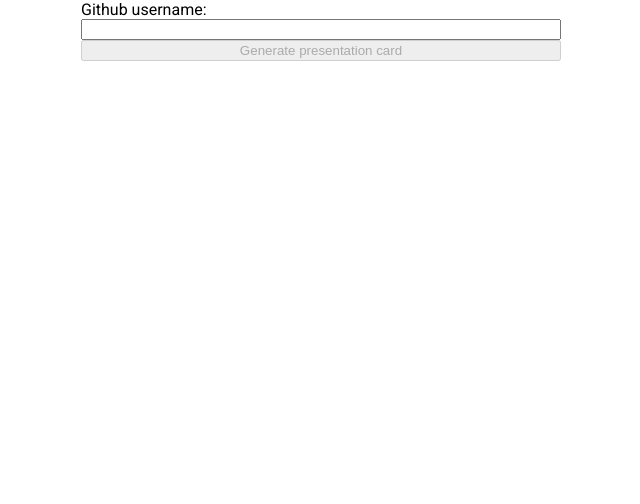
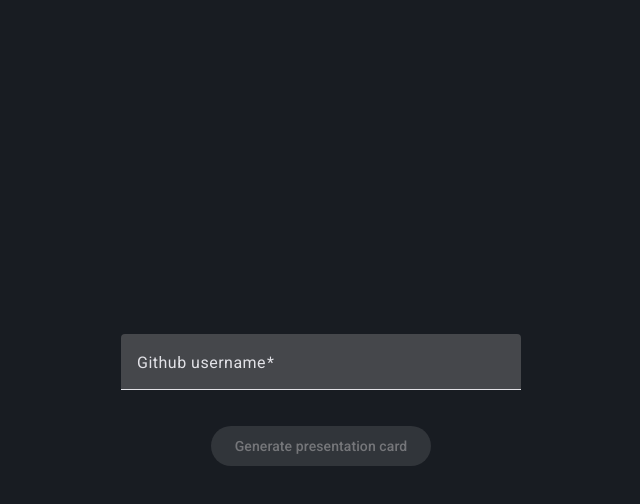
Before and after one commit to matheus-bento/meishi, an Angular app in the folder meishi.client/: page / in a window 1280 px wide. Shown: the top 504 px of the page, without its empty margins (319-959 px from the left). Built offline with nearby package versions, Linux system fonts and the light colour scheme.

Commit message:
Styling the github user name form

```diff
--- a/meishi.client/src/app/app.component.css
+++ b/meishi.client/src/app/app.component.css
@@ -1,9 +1,29 @@
 .container {
-  margin: 0 auto;
-  max-width: 480px;
+  margin: 0 auto;;
+}
+
+@media (max-width: 500px) {
+  .container {
+    min-width: 275px;
+  }
+}
+
+@media (min-width: 500px) {
+  .container {
+    min-width: 400px;
+  }
 }
 
 form {
   display: flex;
   flex-direction: column;
 }
+
+mat-form-field {
+  margin-bottom: 16px;
+}
+
+button {
+  width: fit-content;
+  align-self: center;
+}
--- a/meishi.client/src/app/app.component.html
+++ b/meishi.client/src/app/app.component.html
@@ -1,8 +1,9 @@
 <div class="container">
   <form [formGroup]="githubDataForm" (ngSubmit)="onSubmit()">
-    <label for="username">Github username:</label>
-    <input type="text" id="username" autocomplete="off" formControlName="githubUsername" />
-
-    <button type="submit" [disabled]="!githubDataForm.valid">Generate presentation card</button>
+      <mat-form-field appearance="fill">
+        <mat-label>Github username</mat-label>
+        <input matInput formControlName="githubUsername" autocomplete="off" placeholder="username" required />
+      </mat-form-field>
+      <button mat-flat-button type="submit" [disabled]="!githubDataForm.valid">Generate presentation card</button>
   </form>
 </div>
--- a/meishi.client/src/app/app.component.ts
+++ b/meishi.client/src/app/app.component.ts
@@ -17,7 +17,7 @@ interface GithubUserData {
   selector: 'app-root',
   templateUrl: './app.component.html',
   standalone: false,
-  styleUrl: './app.component.css'
+  styleUrl: './app.component.css',
 })
 export class AppComponent {
   constructor(private http: HttpClient) {}
--- a/meishi.client/src/styles.css
+++ b/meishi.client/src/styles.css
@@ -1,4 +1,19 @@
 /* You can add global styles to this file, and also import other style files */
 
-html, body { height: 100%; }
-body { margin: 0; font-family: Roboto, "Helvetica Neue", sans-serif; }
+html, body {
+    height: 100%;
+    color-scheme: dark;
+    background-color: #181c22;
+}
+
+body {
+    margin: 0;
+    font-family: Roboto, "Helvetica Neue", sans-serif;
+}
+
+app-root {
+    height: 100%;
+    display: flex;
+    flex-direction: column;
+    justify-content: center;
+}
```
Also changed, not shown: meishi.client/src/app/app.module.ts (+7 -1 lines).
